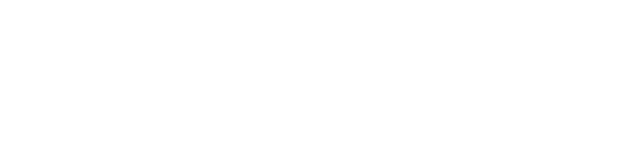
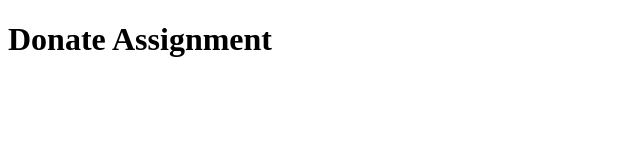
Before and after one commit to codemiles/Donate-Assignment, a plain HTML site: page index.html in a window 1280 px wide. Shown: the whole page, without its empty margins (0-640 px from the left). Drawn offline with Linux system fonts and the light colour scheme.

Commit message:
Tittle done

```diff
--- a/index.html
+++ b/index.html
@@ -4,9 +4,11 @@
     <meta charset="UTF-8">
     <meta http-equiv="X-UA-Compatible" content="IE=edge">
     <meta name="viewport" content="width=device-width, initial-scale=1.0">
-    <title>Document</title>
+    <title>Donate Assignment</title>
 </head>
 <body>
 
+    <h1>Donate Assignment</h1>
+
 </body>
 </html>
```
